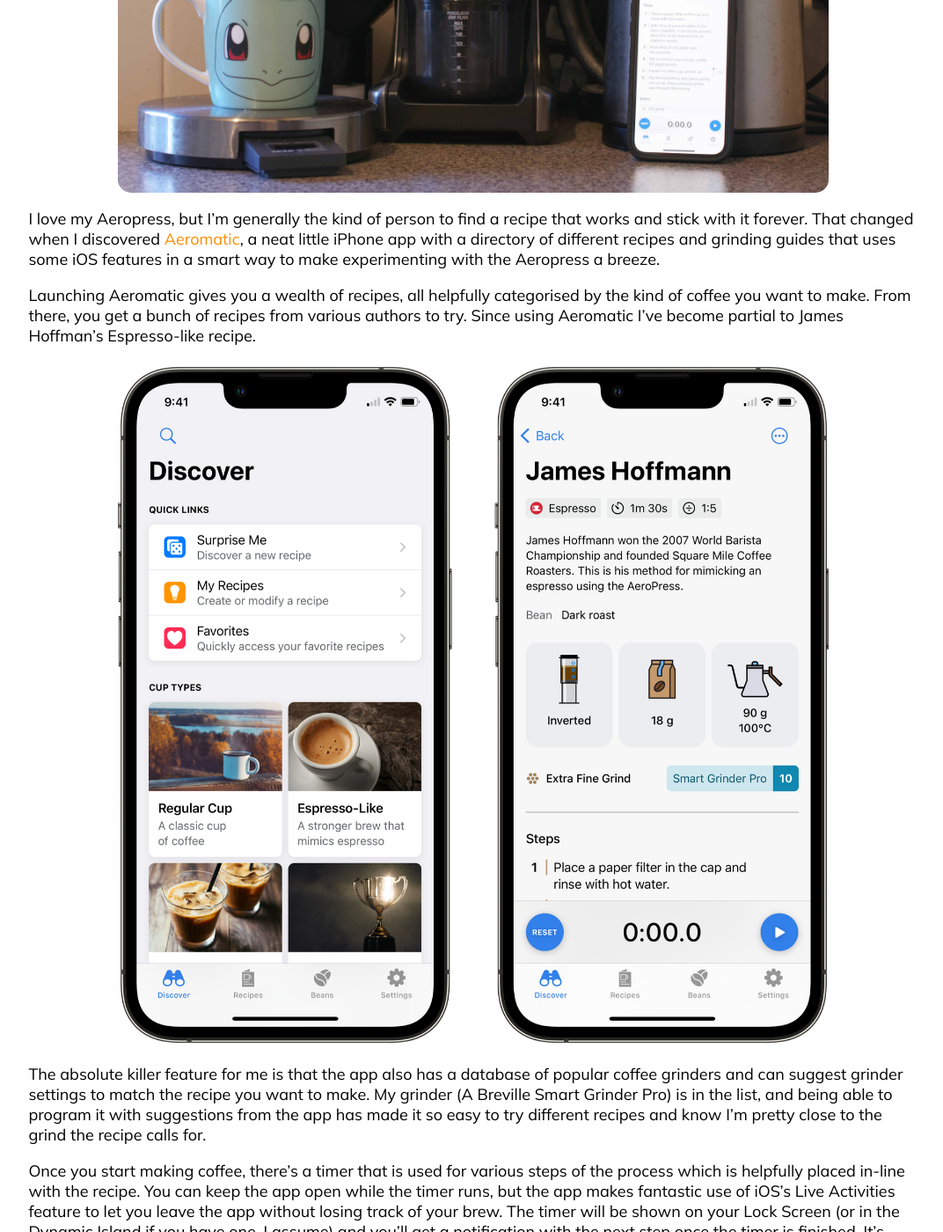
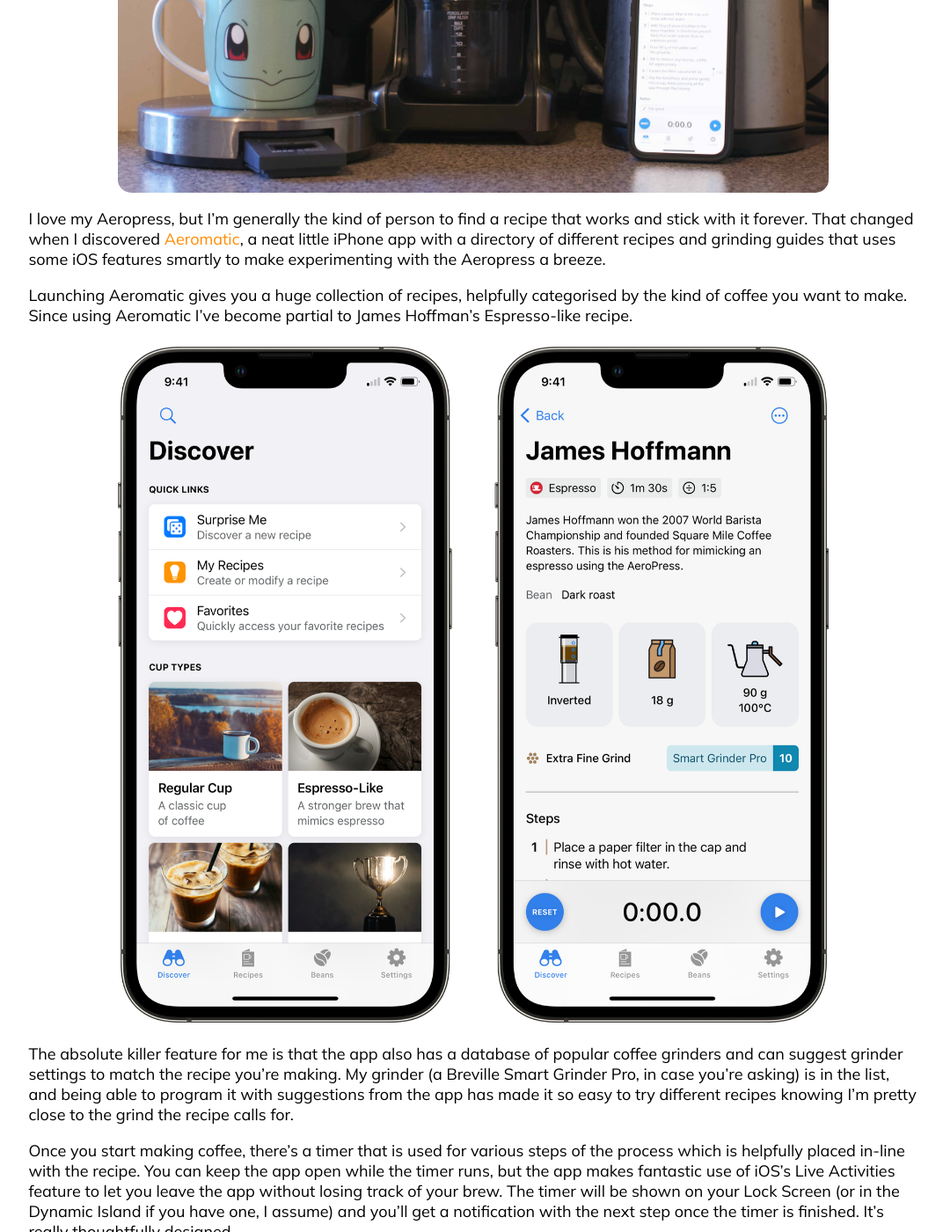
Before and after one commit to stevenimpson/stevenimpson.github.io, a Jekyll site: the page built from _posts/2023-06-28-Aeromatic.md, in a window 1280 px wide and 1400 px high, scrolled down 686 px. Shown: the whole window at 88% size, without its empty margins (102-1174 px from the left). Built offline with Jekyll 4.4.1, drawn with Linux system fonts in a browser that asks for light colours.

Commit message:
Minor changes to Aeromatic post

```diff
--- a/_posts/2023-06-28-Aeromatic.md
+++ b/_posts/2023-06-28-Aeromatic.md
@@ -7,15 +7,15 @@
 
 ![A kitchen counter with a kettle, Aeropress, grinder and a coffee mug](/assets/images/aeromatic/counter.jpg)
 
-I love my Aeropress, but I’m generally the kind of person to find a recipe that works and stick with it forever. That changed when I discovered [Aeromatic](https://aeromatic.app), a neat little iPhone app with a directory of different recipes and grinding guides that uses some iOS features in a smart way to make experimenting with the Aeropress a breeze.
+I love my Aeropress, but I’m generally the kind of person to find a recipe that works and stick with it forever. That changed when I discovered [Aeromatic](https://aeromatic.app), a neat little iPhone app with a directory of different recipes and grinding guides that uses some iOS features smartly to make experimenting with the Aeropress a breeze.
 
 <!--more-->
 
-Launching Aeromatic gives you a wealth of recipes, all helpfully categorised by the kind of coffee you want to make. From there, you get a bunch of recipes from various authors to try. Since using Aeromatic I’ve become partial to James Hoffman’s Espresso-like recipe.
+Launching Aeromatic gives you a huge collection of recipes, helpfully categorised by the kind of coffee you want to make. Since using Aeromatic I’ve become partial to James Hoffman’s Espresso-like recipe.
 
 ![The Discover screen of Aeromatic, next to the Recipe screen of the app](/assets/images/aeromatic/discoverRecipe.png)
 
-The absolute killer feature for me is that the app also has a database of popular coffee grinders and can suggest grinder settings to match the recipe you want to make. My grinder (A Breville Smart Grinder Pro) is in the list, and being able to program it with suggestions from the app has made it so easy to try different recipes and know I’m pretty close to the grind the recipe calls for.
+The absolute killer feature for me is that the app also has a database of popular coffee grinders and can suggest grinder settings to match the recipe you're making. My grinder (a Breville Smart Grinder Pro, in case you're asking) is in the list, and being able to program it with suggestions from the app has made it so easy to try different recipes knowing I’m pretty close to the grind the recipe calls for.
 
 Once you start making coffee, there’s a timer that is used for various steps of the process which is helpfully placed in-line with the recipe. You can keep the app open while the timer runs, but the app makes fantastic use of iOS’s Live Activities feature to let you leave the app without losing track of your brew. The timer will be shown on your Lock Screen (or in the Dynamic Island if you have one, I assume) and you’ll get a notification with the next step once the timer is finished. It’s really thoughtfully designed.
 
```
